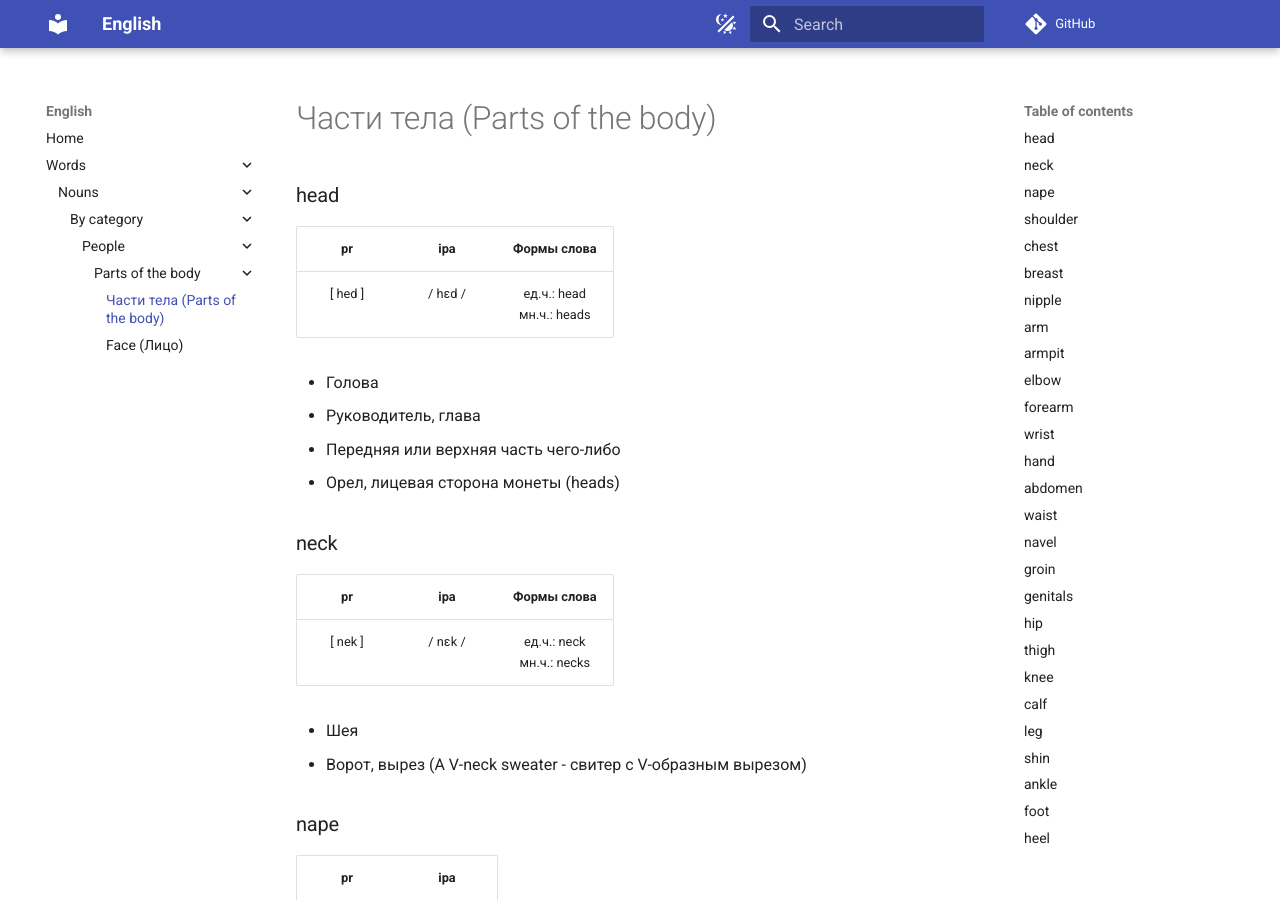
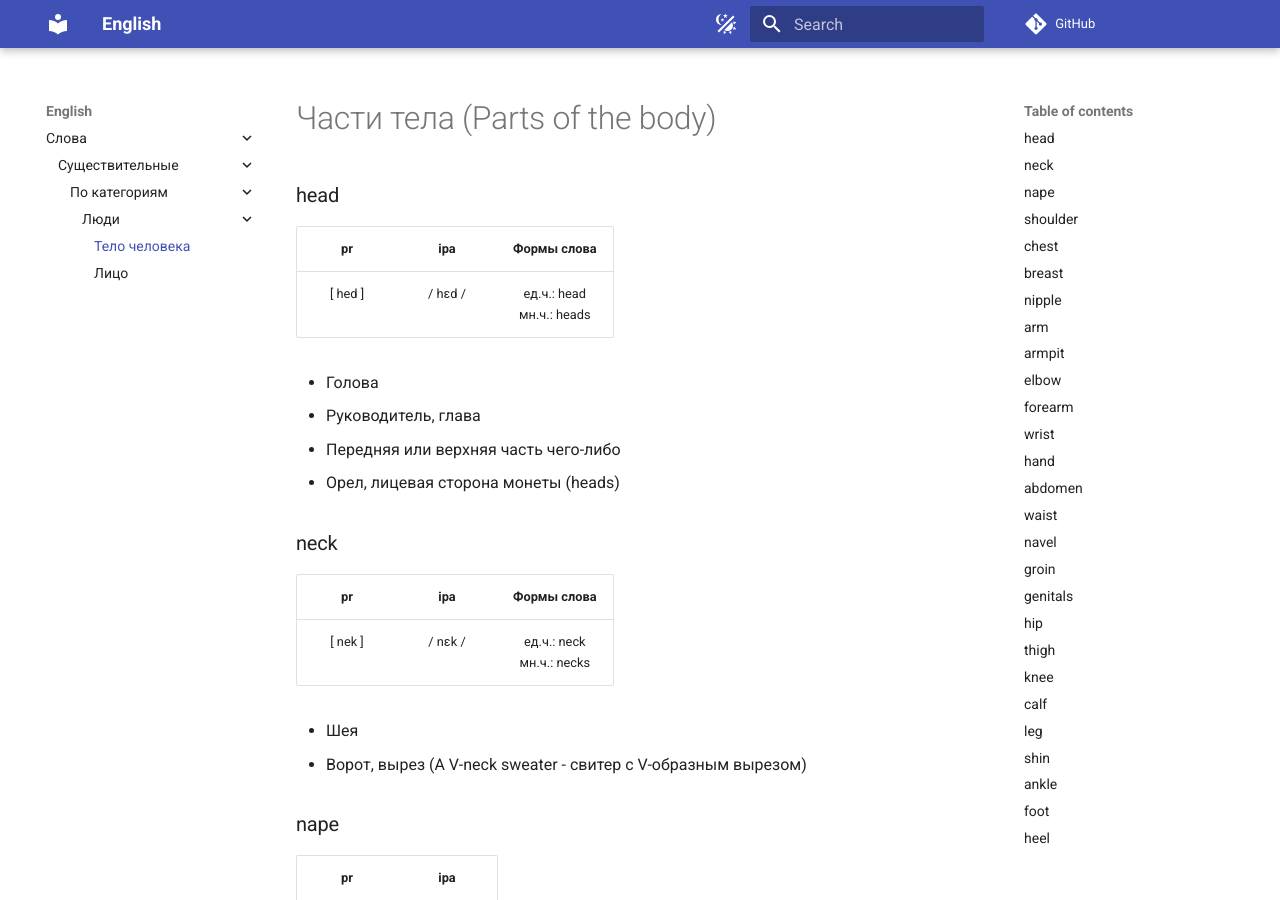
Before and after one commit to rudict/english, an MkDocs documentation site: the page built from docs/words/nouns/by_category/people/parts_of_the_body/100_the_human_body.md, in a window 1280 px wide and 900 px high. Built offline with MkDocs 1.6.1 and Material for MkDocs 9.7.7, drawn with Linux system fonts in a browser that asks for light colours; comment, search, counter and statistics services are not loaded; part of the change alters nothing that is shown.

```diff
--- a/mkdocs.yml
+++ b/mkdocs.yml
@@ -25,3 +25,12 @@ markdown_extensions:
   - pymdownx.inlinehilite
   - pymdownx.snippets
   - pymdownx.superfences
+
+nav:
+  - Слова:
+    - Существительные:
+      - По категориям:
+        - Люди:
+          - words/nouns/by_category/people/index.md
+          - Тело человека: words/nouns/by_category/people/parts_of_the_body/100_the_human_body.md
+          - Лицо: words/nouns/by_category/people/parts_of_the_body/101_face.md
```
